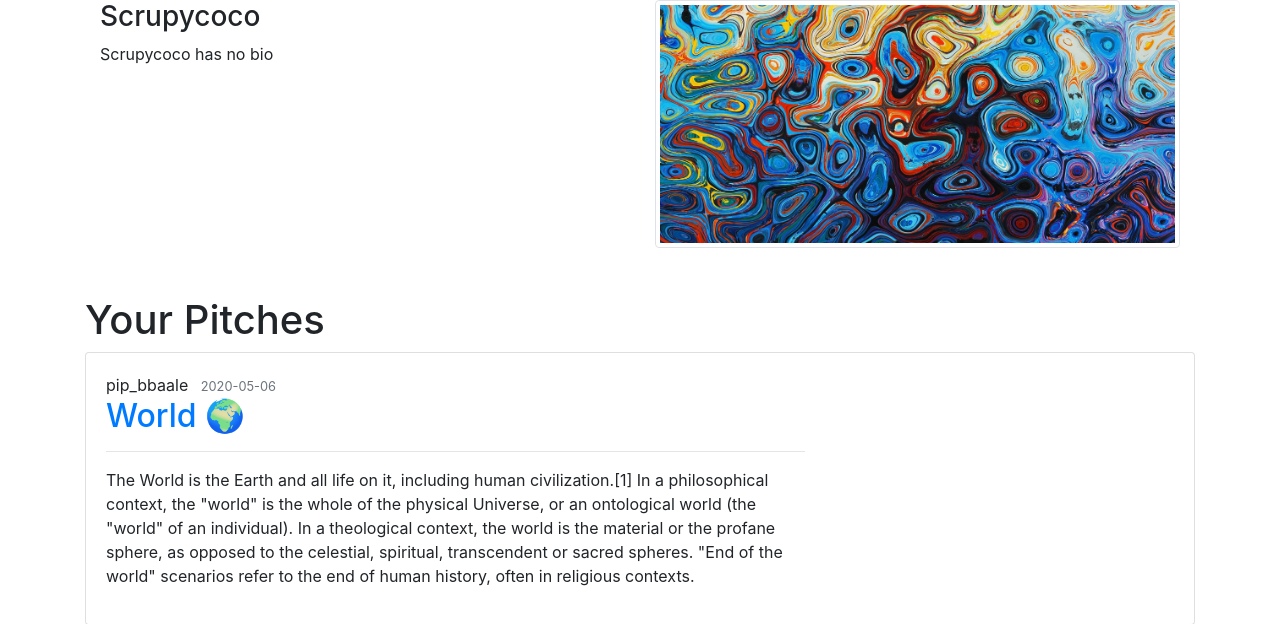
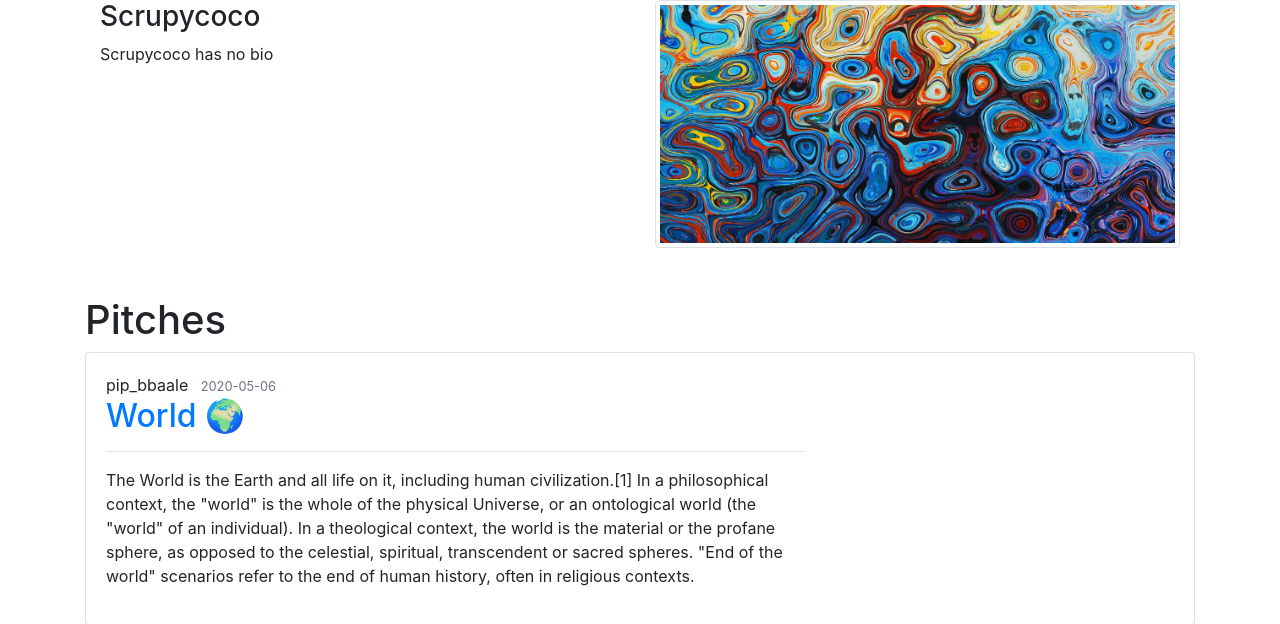
Before and after one commit to philip-bbaale/PitchPip, a Flask app: page /account/scrupycoco in a window 1280 px wide. Shown: the part 80-704 px from the top of the page. Run offline with Flask 2, Linux system fonts and the light colour scheme; a user stored in the database is signed in; data comes from the database, SQL or seed files in the repository; some libraries are stand-ins or nearby versions.

Commit message:
changing accounl layout

```diff
--- a/Pitching/routes.py
+++ b/Pitching/routes.py
@@ -169,6 +169,5 @@ def delete_post(post_id):
 @app.route("/posts_by_category/<uname>")
 @login_required
 def posts_by_category(uname):
-    posts = Post.query.filter_by(category = uname).all()
-
+    posts = Post.query.filter_by(category=uname).all()
     return render_template('posts_by_category', title='Posts By Category',  posts=posts)
--- a/Pitching/templates/account.html
+++ b/Pitching/templates/account.html
@@ -44,7 +44,7 @@
 </div>
 <br><br>
 <div class="row">
-  <h1>Your Pitches</h1>
+  <h1>Pitches</h1>
   {% for post in posts %}
   <div class="card mb-3">
     <div class="row no-gutters">
```
